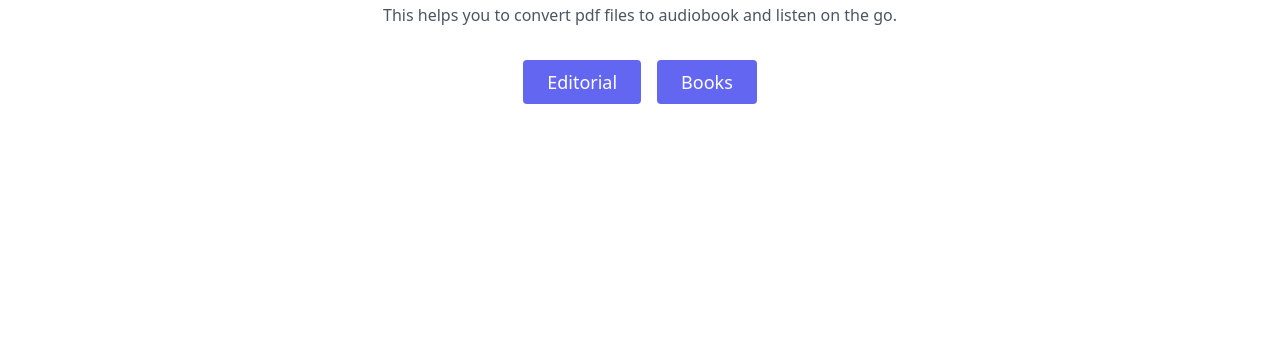
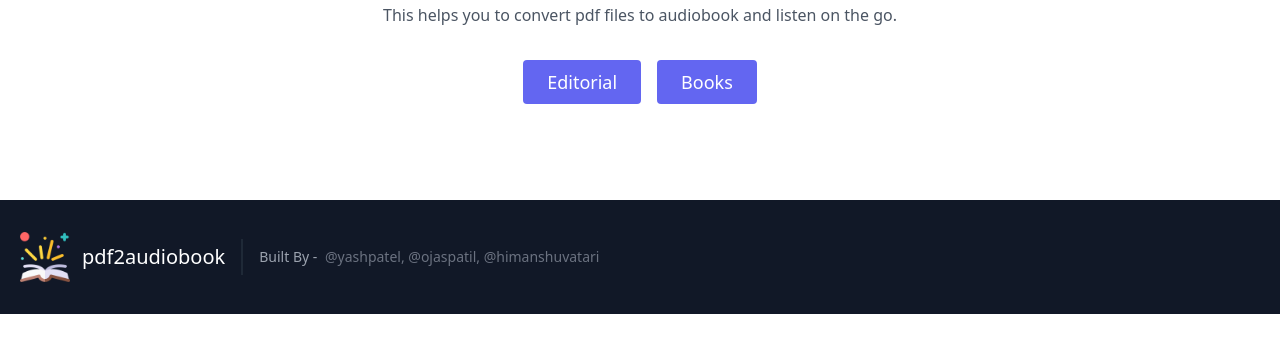
Before and after one commit to yash19pro/pdf2audiobook, a Django app: page / in a window 1280 px wide. Shown: the part 240-593 px from the top of the page. Run offline with Django 3.2, Linux system fonts and the light colour scheme.

Commit message:
footer_added

```diff
--- a/pdf2audiobook/templates/base.html
+++ b/pdf2audiobook/templates/base.html
@@ -12,6 +12,7 @@
         {% include 'navbar.html' %}
         {% block content %}
         {% endblock content %}
+        {% include 'footer.html' %}
     </div>
 </body>
 </html>
--- /dev/null
+++ b/pdf2audiobook/templates/footer.html
@@ -0,0 +1,12 @@
+{% load static %}
+<footer class="text-gray-400 bg-gray-900 body-font">
+    <div class="container px-5 py-8 mx-auto flex items-center sm:flex-row flex-col">
+      <a class="flex title-font font-medium items-center md:justify-start justify-center text-white">
+        <img src="{% static 'icon.png' %}" alt="books" style = "width: 50px; height: auto;">          <path d="M12 2L2 7l10 5 10-5-10-5zM2 17l10 5 10-5M2 12l10 5 10-5"></path>
+        <span class="ml-3 text-xl">pdf2audiobook</span>
+      </a>
+      <p class="text-sm text-gray-400 sm:ml-4 sm:pl-4 sm:border-l-2 sm:border-gray-800 sm:py-2 sm:mt-0 mt-4">Built By -
+        <a class="text-gray-500 ml-1" rel="noopener noreferrer">@yashpatel, @ojaspatil, @himanshuvatari</a>
+      </p>
+    </div>
+  </footer>
--- a/pdf2audiobook/templates/landing_page.html
+++ b/pdf2audiobook/templates/landing_page.html
@@ -10,8 +10,12 @@
             This helps you to convert pdf files to audiobook and listen on the go.
         </p>
         <div class="flex justify-center">
-          <button class="inline-flex text-white bg-indigo-500 border-0 py-2 px-6 focus:outline-none hover:bg-indigo-600 rounded text-lg">Editorial</button>
-          <button class="ml-4 inline-flex text-white bg-indigo-500 border-0 py-2 px-6 focus:outline-none hover:bg-indigo-600 rounded text-lg">Books</button>
+          <a href = "#" class="inline-flex text-white bg-indigo-500 border-0 py-2 px-6 focus:outline-none hover:bg-indigo-600 rounded text-lg">
+              Editorial
+          </a>
+          <a href = "#" class="ml-4 inline-flex text-white bg-indigo-500 border-0 py-2 px-6 focus:outline-none hover:bg-indigo-600 rounded text-lg">
+              Books
+          </a>
         </div>
       </div>
     </div>
```
